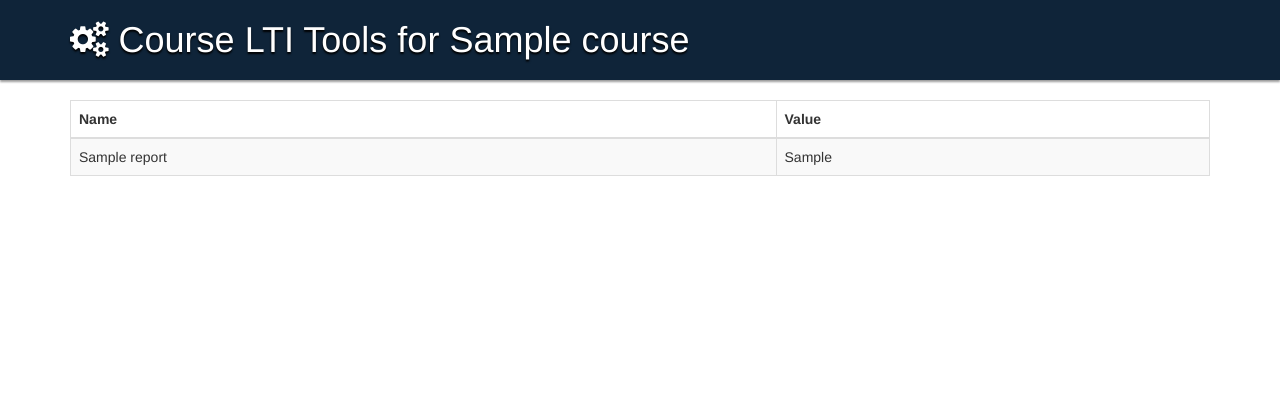
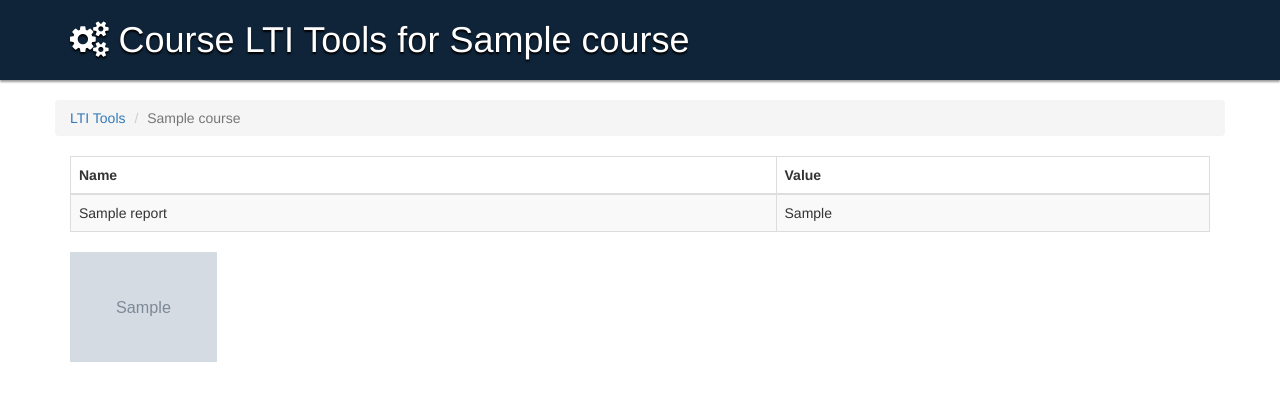
Before and after one commit to CIDI/canvas-admin-dashboard, a PHP site: template application/views/reports/lti/course_tools.twig in a window 1280 px wide. Shown: the top 401 px of the page. Run offline with PHP 8.4, Linux system fonts and the light colour scheme; the template is opened without the code that fills it: most values are stand-ins (such as "Sample title", 1, 10 or a date in 2020); grey boxes marked "Sample" are stand-in pictures; data that the repository does not hold is empty; a stand-in replaces the project's code that opens the database connection; some libraries are stand-ins or nearby versions.

Commit message:
Breadcrumb
adding breadcrumb navigation to lit tools

```diff
--- a/application/views/reports/lti/course_tools.twig
+++ b/application/views/reports/lti/course_tools.twig
@@ -5,6 +5,14 @@
 {% endblock %}
 
 {% block masthead %}
+	<div class="container">
+		<div class="row">
+			<ol class="breadcrumb">
+				<li><a href="{{ constant('URL') }}reports/{{ institution.slug }}/lti/tools&filters[term]={{ filters.term }}">LTI Tools</a></li>
+				<li class="active">{{ course.long_name }}</li>
+			</ol>
+		</div>
+	</div>
 {% endblock %}
 
 {% block topbar %}
```
Also changed, not shown: application/views/reports/lti/courses.twig (+11 -0 lines), application/views/reports/lti/tools.twig (+11 -0 lines).
